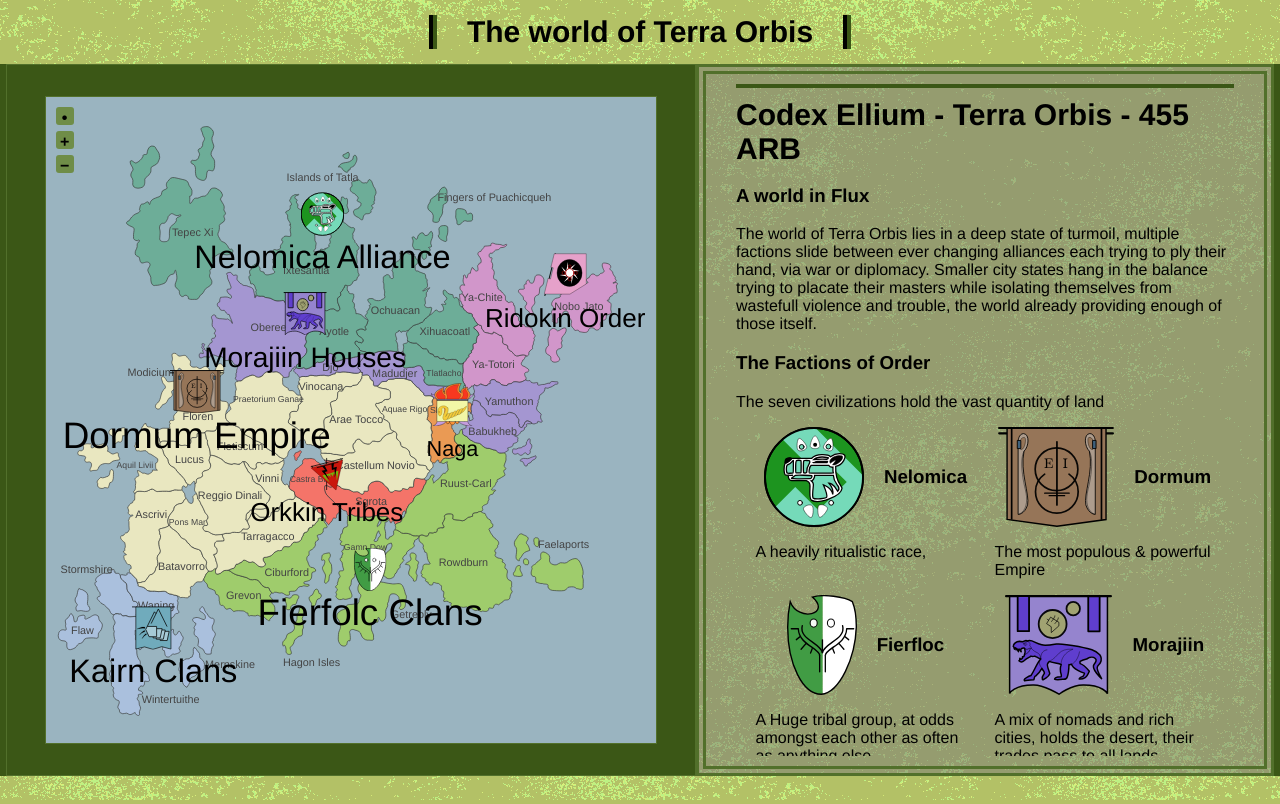
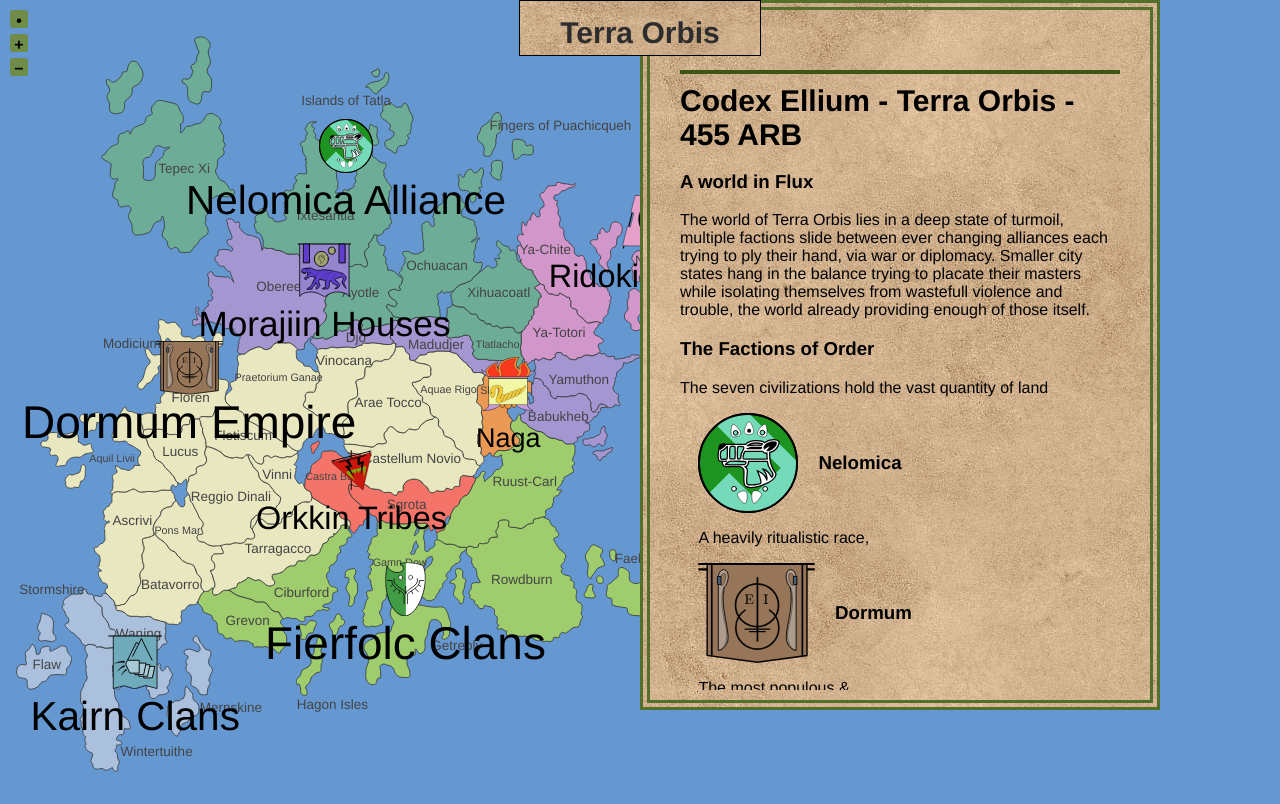
Before and after one commit to aronedwards91/fantasy-map, a plain HTML site: page index.html in a window 1280 px wide. Drawn offline with nearby package versions, Linux system fonts and the light colour scheme; some packages are replaced by stand-ins of ours; a script that the page names is missing; a web font is replaced by a local one.

Commit message:
layout redesign

```diff
--- a/index.html
+++ b/index.html
@@ -227,17 +227,12 @@
         </ul>
       </div>
     </div>
-    <div class="title-wrap">
-      <div class="title">The world of Terra Orbis</div>
+    <div class="map-signage-front">
+      <div class="centre-title">
+        <h1>Terra Orbis</h1>
+      </div>
     </div>
-    <div class="map-flex">
-      <div class="map-section">
-        <div class="mapcontainer" id="maproot">
-          <div class="map">
-            <div class="spinner"></div>
-          </div>
-        </div>
-      </div>
+    <div class="map-info-mid">
       <div class="info-wrap">
         <div class="info-scroll">
           <div class="bar-bg"></div>
@@ -249,6 +244,13 @@
         </div>
       </div>
     </div>
+    <div class="map-section">
+      <div class="mapcontainer" id="maproot">
+        <div class="map">
+          <div class="spinner"></div>
+        </div>
+      </div>
+    </div>
   </body>
   <link
     defer
--- a/src/main.css
+++ b/src/main.css
@@ -4,10 +4,12 @@
   --mid: #52702b;
   --dark: #3b5716;
   --darker: #223805;
+  --font-dark: #2d2d2d;
 }
+/* Overlay V2 */
 html {
   margin: 0;
-  background: #b3c166;
+  background: #6597d1;
   color: var(--lighter);
 }
 body {
@@ -16,19 +18,46 @@ body {
   min-height: 100vh;
   width: 100%;
   margin: 0;
-  background: url("/public/brass-bg-lg.png");
+  position: relative;
+  overflow: hidden;
+  /* background: url("/public/brass-bg-lg.png"); replace - waves */
 }
 h1 {
   font-size: 30px;
   margin: auto;
   margin-top: 10px;
 }
+.map-signage-front {
+  position: absolute;
+  z-index: 300;
+  height: 100%;
+  width: 100%;
+  display: flex;
+  justify-content: space-between;
+  color: var(--font-dark);
+  pointer-events: none;
+}
+.centre-title {
+  align-self: start;
+  margin: 0 auto;
+  padding: 5px 40px;
+  border: 1px solid black;
+  background: url("/public/parchment-bg.png");
+  background-color: rgb(138, 116, 75);
+}
+.map-info-mid {
+  position: absolute;
+  z-index: 200;
+  width: 50%;
+  right: 0;
+  display: flex;
+}
+/* End - Overlay V2 */
 
 .container {
   max-width: 800px;
   margin: auto;
 }
-
 .map-flex {
   display: flex;
   margin: 0 auto;
@@ -51,13 +80,9 @@ h1 {
   color: black;
 }
 .map-section {
-  flex: 2 1 800px;
-  border: 1px solid var(--mid);
-  background: var(--dark);
-  max-width: 90vh;
-  padding: 12px;
   display: flex;
-  justify-content: center;
+  flex-direction: row;
+  justify-content: flex-start;
   align-items: center;
 }
 .map-info {
@@ -69,18 +94,20 @@ h1 {
   background: var(--lighter);
 }
 /* Specific mapael css class are below
-     * 'mapael' class is added by plugin
-    */
+* 'mapael' class is added by plugin
+*/
 
 .mapael .map {
   position: relative;
   cursor: pointer;
-  background: #9ab4c0;
+}
+.mapael .map > svg {
+  height: 100vh;
 }
 .mapcontainer {
-  flex: 0 1 92%;
+  flex: 0 1 100%;
   max-height: 90vh;
-  border: 1px solid var(--mid);
+  position: relative;
 }
 [data-type="area"] {
   stroke-width: 0.3;
@@ -173,18 +200,18 @@ image.terrain {
 }
 /* sidebar */
 .info-wrap {
-  background: rgba(120, 120, 120, 0.5);
-  flex: 1 1 600px;
-  padding: 10px 30px;
+  width: 100%;
+  background: url("/public/parchment-bg.png");
+  padding: 60px 30px 10px;
   color: black;
   border: 10px var(--mid) double;
+  margin-right: 120px;
 }
 .info-scroll {
   overflow-y: scroll;
-  min-height: 84vh;
-  max-height: 84vh;
-  -ms-overflow-style: none; /* IE and Edge */
-  scrollbar-width: none; /* Firefox */
+  height: calc(100vh - 180px);
+  -ms-overflow-style: none;
+  scrollbar-width: none;
 }
 .info-scroll::-webkit-scrollbar {
   display: none;
```
Also changed, not shown: map-pallette.html (renamed from mapallette.html), public/city-sm.png (deleted), public/parchment-bg.png (added), 1 other file.
